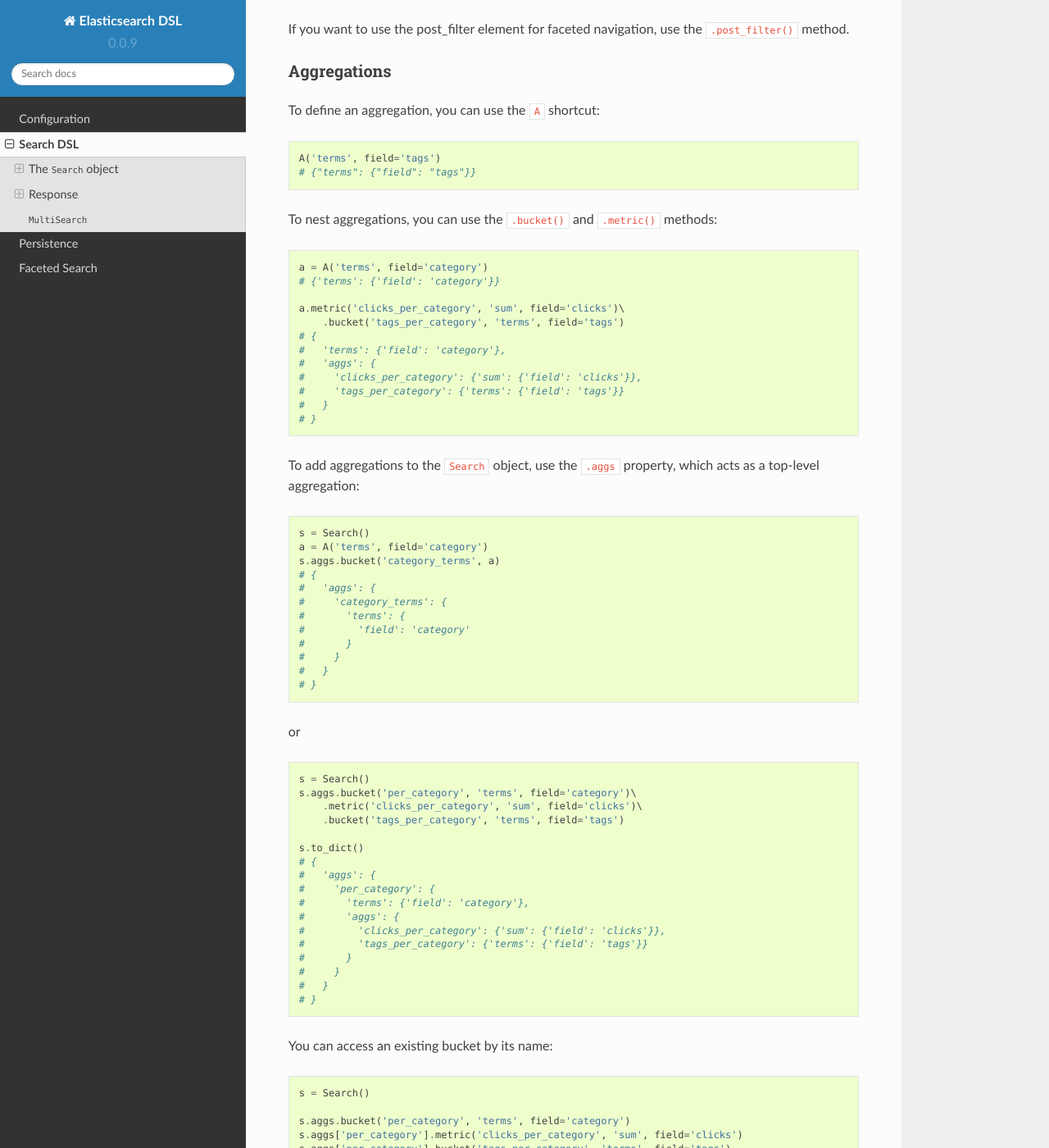
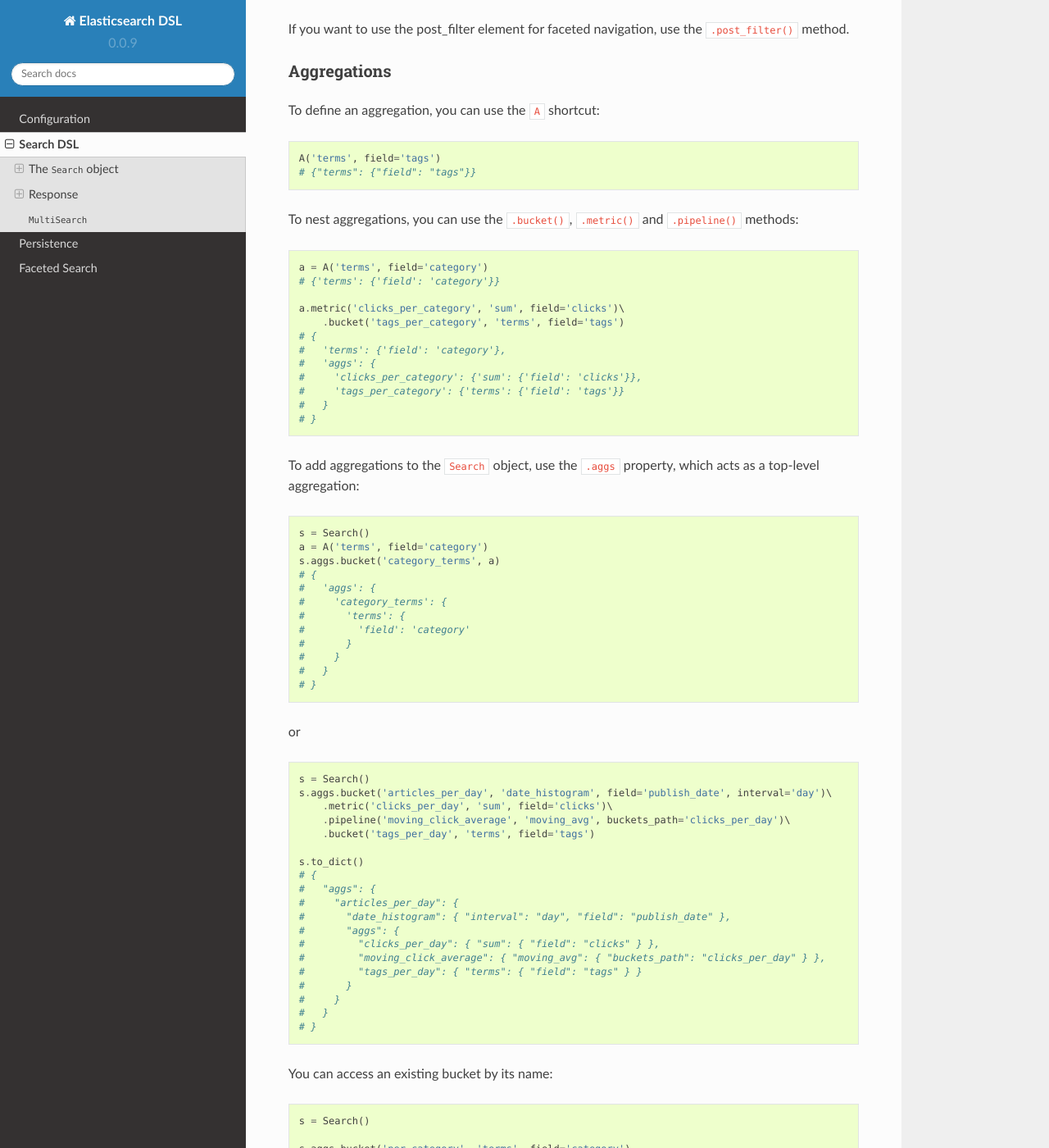
Before and after one commit to elastic/elasticsearch-dsl-py, a Sphinx documentation site: the page built from docs/search_dsl.rst, in a window 1280 px wide and 1400 px high, scrolled down 3551 px. Shown: the whole window at 82% size. Built offline with Sphinx 7.4.7 and the Read the Docs theme 2.0.0, drawn with Linux system fonts in a browser that asks for light colours.

Commit message:
Implemented pipeline aggregations.
Thanks ei-grad for an earlier patch!

```diff
--- a/docs/search_dsl.rst
+++ b/docs/search_dsl.rst
@@ -208,7 +208,8 @@ To define an aggregation, you can use the ``A`` shortcut:
     A('terms', field='tags')
     # {"terms": {"field": "tags"}}
 
-To nest aggregations, you can use the ``.bucket()`` and ``.metric()`` methods:
+To nest aggregations, you can use the ``.bucket()``, ``.metric()`` and
+``.pipeline()`` methods:
 
 .. code:: python
 
@@ -248,23 +249,24 @@ or
 .. code:: python
 
     s = Search()
-    s.aggs.bucket('per_category', 'terms', field='category')\
-        .metric('clicks_per_category', 'sum', field='clicks')\
-        .bucket('tags_per_category', 'terms', field='tags')
+    s.aggs.bucket('articles_per_day', 'date_histogram', field='publish_date', interval='day')\
+        .metric('clicks_per_day', 'sum', field='clicks')\
+        .pipeline('moving_click_average', 'moving_avg', buckets_path='clicks_per_day')\
+        .bucket('tags_per_day', 'terms', field='tags')
 
     s.to_dict()
     # {
-    #   'aggs': {
-    #     'per_category': {
-    #       'terms': {'field': 'category'},
-    #       'aggs': {
-    #         'clicks_per_category': {'sum': {'field': 'clicks'}},
-    #         'tags_per_category': {'terms': {'field': 'tags'}}
+    #   "aggs": {
+    #     "articles_per_day": {
+    #       "date_histogram": { "interval": "day", "field": "publish_date" },
+    #       "aggs": {
+    #         "clicks_per_day": { "sum": { "field": "clicks" } },
+    #         "moving_click_average": { "moving_avg": { "buckets_path": "clicks_per_day" } },
+    #         "tags_per_day": { "terms": { "field": "tags" } }
     #       }
     #     }
     #   }
     # }
-
 
 You can access an existing bucket by its name:
 
```
Also changed, not shown: 1 other file.
